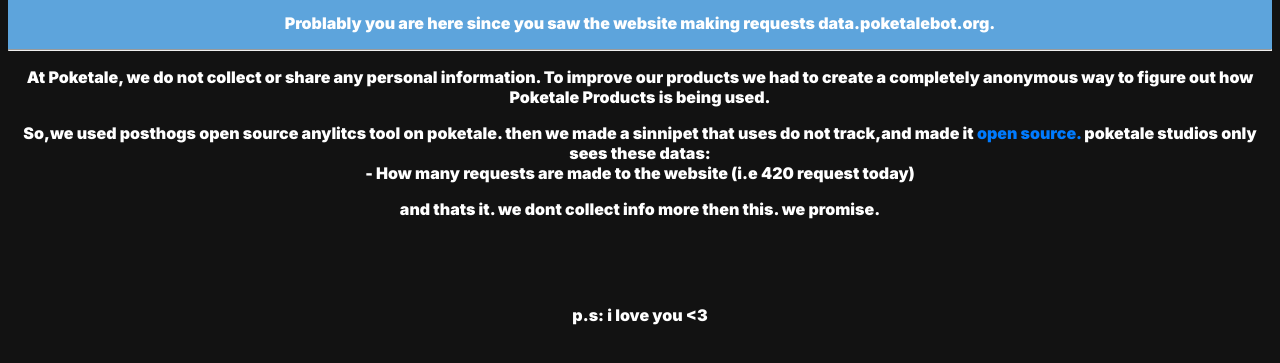
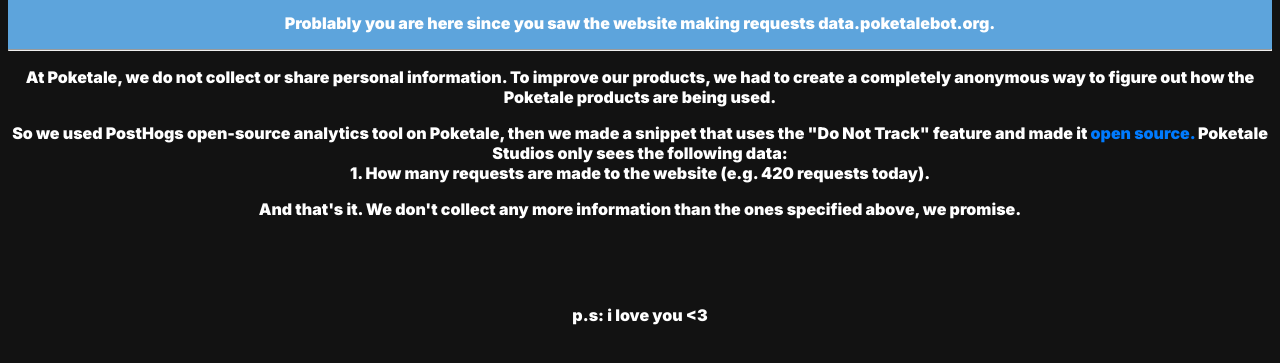
Before and after one commit to ashley0143/poketale-analytics-snippet, a plain HTML site: page index.html in a window 1280 px wide. Shown: the part 371-734 px from the top of the page. Drawn offline with Linux system fonts and the light colour scheme.

Commit message:
Update index.html

```diff
--- a/index.html
+++ b/index.html
@@ -1,10 +1,10 @@
 <head>
   <title>POKETALE ANYLITCS</title>
+    <link href="https://fonts.googleapis.com/css2?family=Inter:wght@900&family=Sigmar+One&display=swap" rel="stylesheet">
+  <link href="https://user-images.githubusercontent.com/65588168/161028880-9eb9720c-fcc2-4b3c-9af5-ae8c943e8f4f.png" rel="icon">
      <style>
         body{background-color:#23272A} h1{color:#fff;font-family:Inter,sans-serif;} h2{color:#fff} p{color:#fff;font-family:Inter,sans-serif;} h4{color:#fff}  p{color:#fff}ohyeah{color:#fff}.jumbotron{background-color:#1f1c1c;margin:50px;padding:15px;margin-bottom:20px} li{font-family:Inter}
     </style>
-      <link href="https://fonts.googleapis.com/css2?family=Inter:wght@900&family=Sigmar+One&display=swap" rel="stylesheet">
-  <link href="https://user-images.githubusercontent.com/65588168/161028880-9eb9720c-fcc2-4b3c-9af5-ae8c943e8f4f.png" rel="icon">
 </head>
 <body>
   <div align="center" style="backgorund-color:#434A50">
@@ -19,15 +19,15 @@
           </div>
 
     <p>
-       At Poketale, we do not collect or share any personal information. To improve our products we had to create a completely anonymous way to figure out how Poketale Products is being used.
+At Poketale, we do not collect or share personal information. To improve our products, we had to create a completely anonymous way to figure out how the Poketale products are being used.
     </p>
     <p>
-      So,we used posthogs open source anylitcs tool on poketale. then we made a sinnipet that uses do not track,and made it <a href="https://github.com/iamashley0/poketale-anylitcs-snippet">open source.</a> poketale studios only sees these datas:
+   So we used PostHogs open-source analytics tool on Poketale, then we made a snippet that uses the "Do Not Track" feature and made it <a href="https://github.com/iamashley0/poketale-anylitcs-snippet">open source.</a> Poketale Studios only sees the following data:
       <br>
-      - How many requests are made to the website (i.e 420 request today)
+1. How many requests are made to the website (e.g. 420 requests today).
      </p>
     <p>
-      and thats it. we dont collect info more then this. we promise.
+And that's it. We don't collect any more information than the ones specified above, we promise.
     </p>
     <br><br><br><p>
     p.s: i love you &lt;3
```
